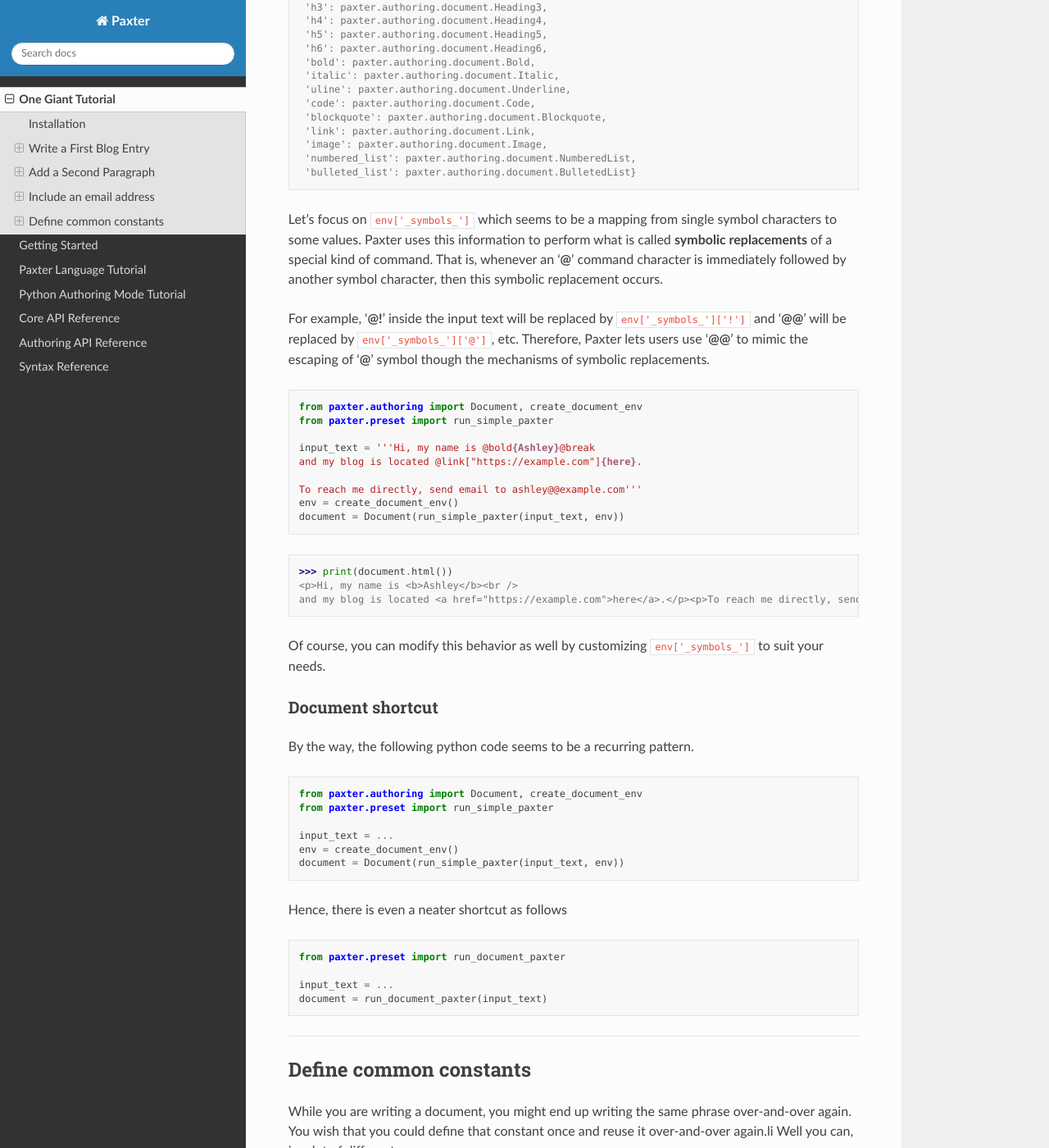
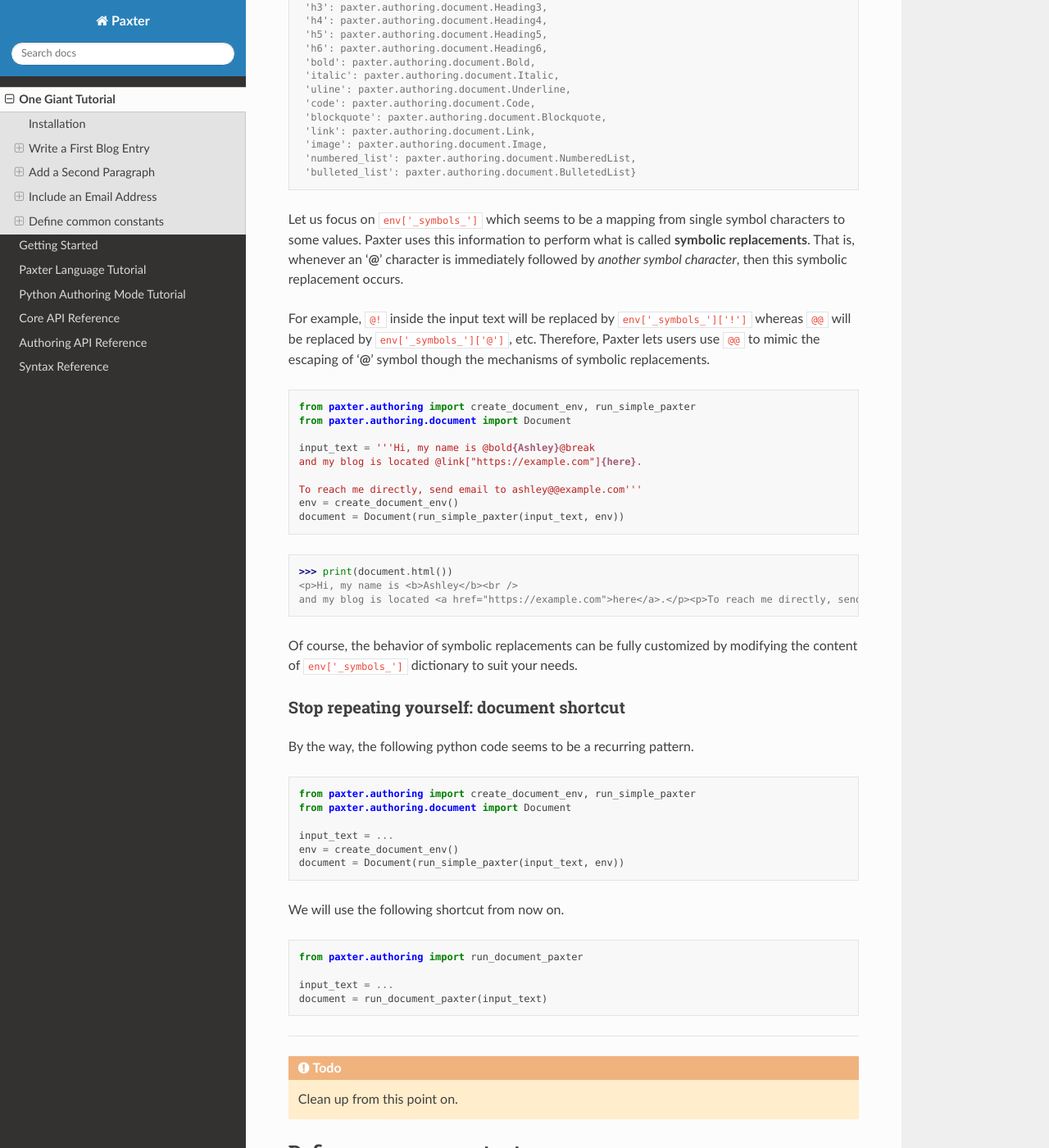
Before and after one commit to abhabongse/paxter, a Sphinx documentation site: the page built from docs/one_giant_tutorial.rst, in a window 1280 px wide and 1400 px high, scrolled down 7555 px. Shown: the whole window at 82% size. Built offline with Sphinx 7.4.7 and the Read the Docs theme 2.0.0, drawn with Linux system fonts in a browser that asks for light colours; the version number could not be read and is left out; some of the changed text lies outside the part shown.

Commit message:
Revise one big tutorial: @-escaping

```diff
--- a/docs/conf.py
+++ b/docs/conf.py
@@ -13,7 +13,9 @@
 import os
 import sys
 
+from pygments.lexers.special import  TextLexer
 from recommonmark.transform import AutoStructify
+from sphinx.highlighting import lexers
 
 sys.path.insert(
     0,
@@ -75,6 +77,7 @@
 
 autodoc_member_order = 'bysource'
 intersphinx_mapping = {'python': ('https://docs.python.org/3', None)}
+lexers['paxter'] = TextLexer()  # TODO: implement lexer and replace this
 
 # -- Options for todo extension ----------------------------------------------
 
--- a/docs/one_giant_tutorial.rst
+++ b/docs/one_giant_tutorial.rst
@@ -105,7 +105,7 @@
 which would be evaluated into ``Bold(children=["Ashley"])`` in the final result.
 Similarly,
 
-.. code-block:: text
+.. code-block:: paxter
 
    @link["https://example.com"]{here}
 
@@ -147,7 +147,7 @@
 
 Now let us revisit the ``@link`` command from above once again.
 
-.. code-block:: text
+.. code-block:: paxter
 
    @link["https://example.com"]{here}
 
@@ -406,7 +406,7 @@
 to *escape* ‘**@**’ symbols per se.
 However, there is a way around this.
 
-But first, let’s revisit the content of the environment dictionary.
+But first, let us revisit the content of the environment dictionary once again.
 
 .. code-block:: pycon
 
@@ -447,22 +447,22 @@
     'numbered_list': paxter.authoring.document.NumberedList,
     'bulleted_list': paxter.authoring.document.BulletedList}
 
-Let’s focus on ``env['_symbols_']`` which seems to be
+Let us focus on ``env['_symbols_']`` which seems to be
 a mapping from single symbol characters to some values.
-Paxter uses this information to perform what is called
-**symbolic replacements** of a special kind of command.
-That is, whenever an ‘**@**’ command character is immediately followed by
-another symbol character, then this symbolic replacement occurs.
+Paxter uses this information to perform what is called **symbolic replacements**.
+That is, whenever an ‘**@**’ character
+is immediately followed by *another symbol character*,
+then this symbolic replacement occurs.
 
-For example, ‘**@!**’ inside the input text will be replaced by ``env['_symbols_']['!']``
-and ‘**@@**’ will be replaced by ``env['_symbols_']['@']``, etc.
-Therefore, Paxter lets users use ‘**@@**’ to mimic the escaping of ‘**@**’ symbol
+For example, ``@!`` inside the input text will be replaced by ``env['_symbols_']['!']``
+whereas ``@@`` will be replaced by ``env['_symbols_']['@']``, etc.
+Therefore, Paxter lets users use ``@@`` to mimic the escaping of ‘**@**’ symbol
 though the mechanisms of symbolic replacements.
 
 .. code-block:: python
 
-   from paxter.authoring import Document, create_document_env
-   from paxter.preset import run_simple_paxter
+   from paxter.authoring import create_document_env, run_simple_paxter
+   from paxter.authoring.document import Document
 
    input_text = '''Hi, my name is @bold{Ashley}@break
    and my blog is located @link["https://example.com"]{here}.
@@ -477,34 +477,38 @@
    <p>Hi, my name is <b>Ashley</b><br />
    and my blog is located <a href="https://example.com">here</a>.</p><p>To reach me directly, send email to ashley@example.com</p>
 
-Of course, you can modify this behavior as well by customizing
-``env['_symbols_']`` to suit your needs.
+Of course, the behavior of symbolic replacements can be fully customized
+by modifying the content of ``env['_symbols_']`` dictionary to suit your needs.
 
 
-Document shortcut
------------------
+Stop repeating yourself: document shortcut
+------------------------------------------
 
 By the way, the following python code seems to be a recurring pattern.
 
 .. code-block:: python
 
-   from paxter.authoring import Document, create_document_env
-   from paxter.preset import run_simple_paxter
+   from paxter.authoring import create_document_env, run_simple_paxter
+   from paxter.authoring.document import Document
 
    input_text = ...
    env = create_document_env()
    document = Document(run_simple_paxter(input_text, env))
 
-Hence, there is even a neater shortcut as follows
+We will use the following shortcut from now on.
 
 .. code-block:: python
 
-   from paxter.preset import run_document_paxter
+   from paxter.authoring import run_document_paxter
 
    input_text = ...
    document = run_document_paxter(input_text)
 
 ----
+
+.. todo::
+
+   Clean up from this point on.
 
 Define common constants
 =======================
```
Also changed, not shown: other parts of docs/one_giant_tutorial.rst (+2 -2 lines).
